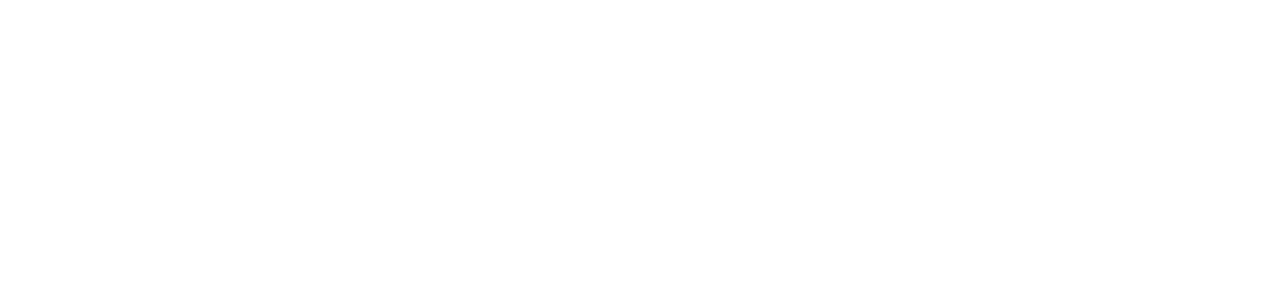
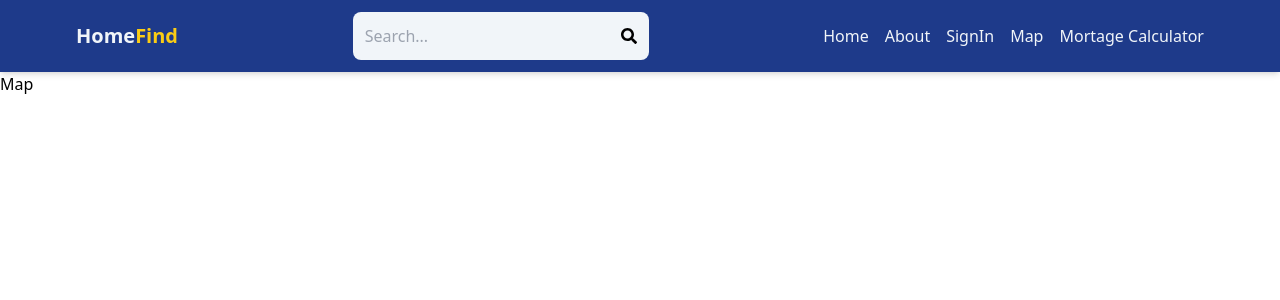
Before and after one commit to Lobbeb/Homefind_Project, a React (Vite) app in the folder HomeFinder-Frontend/: page /Map in a window 1280 px wide. Before the commit this address had no page. Shown: the top 300 px of the page. Built offline with nearby package versions, Linux system fonts and the light colour scheme.

Commit message:
Added the header of the site + some other links to the site

```diff
--- a/HomeFinder-Frontend/src/App.jsx
+++ b/HomeFinder-Frontend/src/App.jsx
@@ -3,18 +3,22 @@
 import SignIn from "./pages/SignIn";
 import Home from "./pages/Home";
 import SignUp from "./pages/SignUp";
-import Profile from "./pages/Profile";
+import Map from "./pages/Map";
 import About from "./pages/about";
+import Header from "./Components/Header";
+import MortageCalculator from "./pages/MortageCalculator";
 
 export default function App() {
   return (
     <BrowserRouter>
+      <Header />
       <Routes>
         <Route path="/" element={<Home />} />
-        <Route path="/sign-in" element={<SignIn />} />
-        <Route path="/sign-up" element={<SignUp />} />
-        <Route path="/about" element={<About />} />
-        <Route path="/profile" element={<Profile />} />
+        <Route path="/SignIn" element={<SignIn />} />
+        <Route path="/SignUp" element={<SignUp />} />
+        <Route path="/About" element={<About />} />
+        <Route path="/Map" element={<Map />} />
+        <Route path="/MortageCalculator" element={<MortageCalculator />} />
       </Routes>
     </BrowserRouter>
   );
--- /dev/null
+++ b/HomeFinder-Frontend/src/Components/Header.jsx
@@ -0,0 +1,52 @@
+import { FaSearch } from "react-icons/fa";
+import { Link } from "react-router-dom";
+
+export default function Header() {
+  return (
+    <header className="bg-blue-900 shadow-md">
+      <div className="flex justify-between items-center max-w-6xl mx-auto p-3">
+        <Link to="/">
+          <h1 className="font-bold text-sm sm:text-xl flex-wrap">
+            <span className="text-slate-100">Home</span>
+            <span className="text-yellow-400">Find</span>
+          </h1>
+        </Link>
+
+        <form className=" bg-slate-100 p-3 rounded-lg flex items-center">
+          <input
+            type="text"
+            placeholder="Search..."
+            className="bg-transparent focus:outline-none w-24 sm:w-64"
+          />
+          <FaSearch className="text-black" />
+        </form>
+
+        <ul className=" flex gap-4">
+          <Link to="/">
+            <li className="hidden sm:inline text-slate-100 hover:underline">
+              Home
+            </li>
+          </Link>
+
+          <Link to="/about">
+            <li className="text-slate-100 hover:underline">About</li>
+          </Link>
+
+          <Link to="/SignIn">
+            <li className="text-slate-100 hover:underline">{""}SignIn </li>
+          </Link>
+
+          <Link to="/Map">
+            <li className="text-slate-100 hover:underline">Map</li>
+          </Link>
+
+          <Link to="/MortageCalculator">
+            <li className="text-slate-100 hover:underline">
+              Mortage Calculator
+            </li>
+          </Link>
+        </ul>
+      </div>
+    </header>
+  );
+}
--- /dev/null
+++ b/HomeFinder-Frontend/src/pages/Map.jsx
@@ -0,0 +1,5 @@
+import React from "react";
+
+export default function Map() {
+  return <div>Map</div>;
+}
--- /dev/null
+++ b/HomeFinder-Frontend/src/pages/MortageCalculator.jsx
@@ -0,0 +1,5 @@
+import React from "react";
+
+export default function MortageCalculator() {
+  return <div>MortageCalculator</div>;
+}
```
